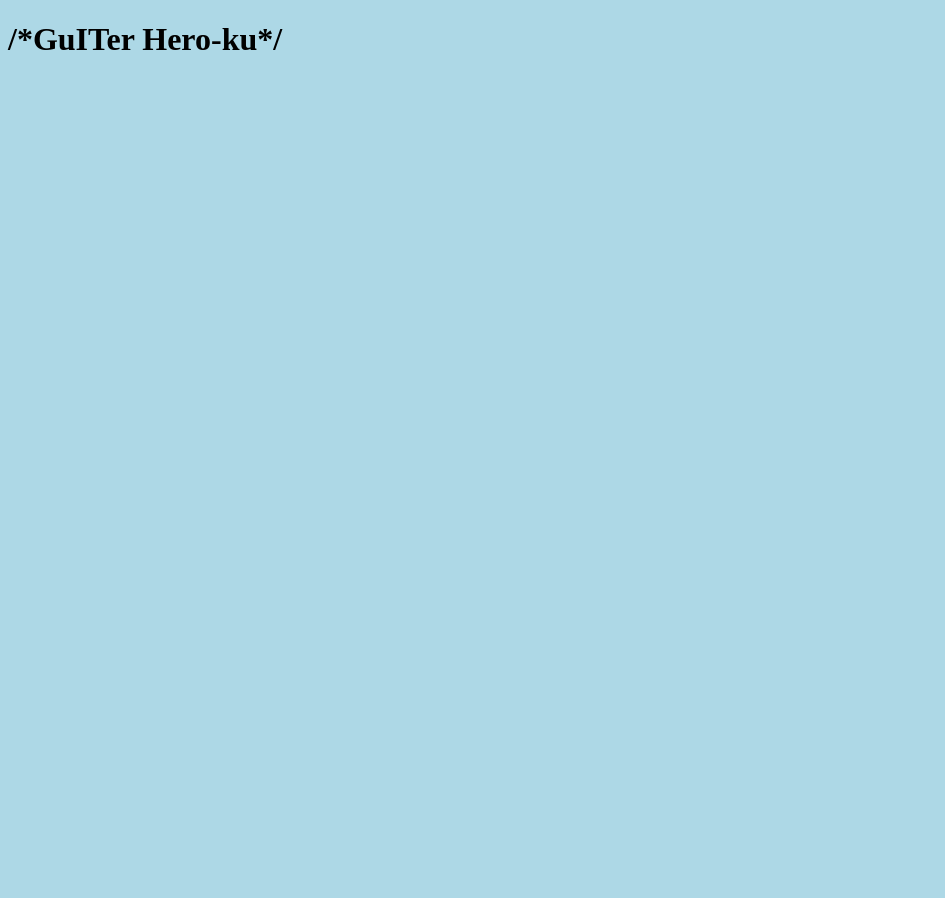
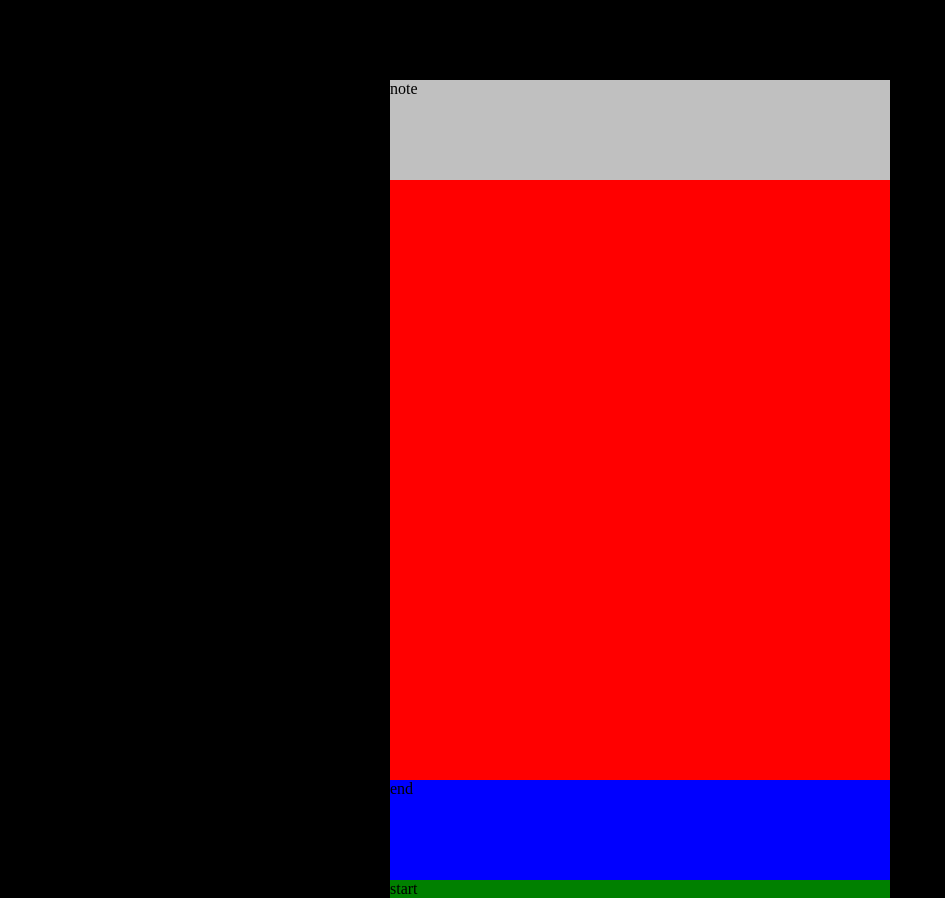
Before and after one commit to DaveMitten/wdi-project-1, a PHP site: page / in a window 1280 px wide. Before the commit the part shown is almost empty. Shown: the whole page, without its empty margins (0-945 px from the left). Before the commit the page ends 50 px from the top, so only its background shows below. Run offline with PHP 8.4, Linux system fonts and the light colour scheme; some libraries are stand-ins or nearby versions.

Commit message:
added html, added css, added an .animate, need to review this process

```diff
--- a/css/main.css
+++ b/css/main.css
@@ -1,3 +1,35 @@
 body {
-  background-color: lightblue;
+  background-color: black;
+  height: 800px;
+  width: 500px;
+  margin: 0px auto;
 }
+.runway {
+  background-color: red;
+  height: 800px;
+  position: relative;
+
+}
+ .note {
+  background-color: silver;
+  height: 100px;
+  width: 500px;
+  position: absolute;
+}
+
+.end {
+  background-color: blue;
+  position: absolute;
+  bottom: 0%;
+  height: 100px;
+  width: 500px;
+}
+
+.buttons{
+  background-color: green;
+}
+
+#start{
+  background-color: green;
+
+}
--- a/index.html
+++ b/index.html
@@ -4,6 +4,10 @@
     <meta charset="utf-8">
     <title>wdi project 1 - /*GuITer Hero-ku*/ - guitar hero </title>
     <link rel="stylesheet" href="css/main.css">
+    <script
+  src="https://code.jquery.com/jquery-3.2.1.js"
+  integrity="sha256-DZAnKJ/6XZ9si04Hgrsxu/8s717jcIzLy3oi35EouyE="
+  crossorigin="anonymous"></script>
     <script src="js/app.js" type="text/javascript">
 
     </script>
@@ -12,7 +16,19 @@
 <h1>/*GuITer Hero-ku*/</h1>
 
 <div class="runway">
+
   <div class="note">
+note
+  </div>
+<div class="end">
+  end
+</div>
+
+
+</div>
+<div class = "buttons">
+  <div id = "start">
+    start
 
   </div>
 
--- a/js/app.js
+++ b/js/app.js
@@ -1 +1,21 @@
-console.log('hi');
+// console.log('hi');
+
+
+// console.log(game);
+$('#start').on('click', function startDescent() {
+
+  var windowHeight = $(window).height();
+  var lineHeight = $('.note').height();
+  var desiredBottom = 0;
+
+  var newPosition = windowHeight - (lineHeight + desiredBottom);
+
+  $('.note').animate({top: newPosition}, 3000/*this is the pace*/, function animateDescent () {
+    $('.note').css({
+      bottom: desiredBottom,
+      top: 'auto'
+    });
+  });
+
+
+});
```
Also changed, not shown: README.md.
